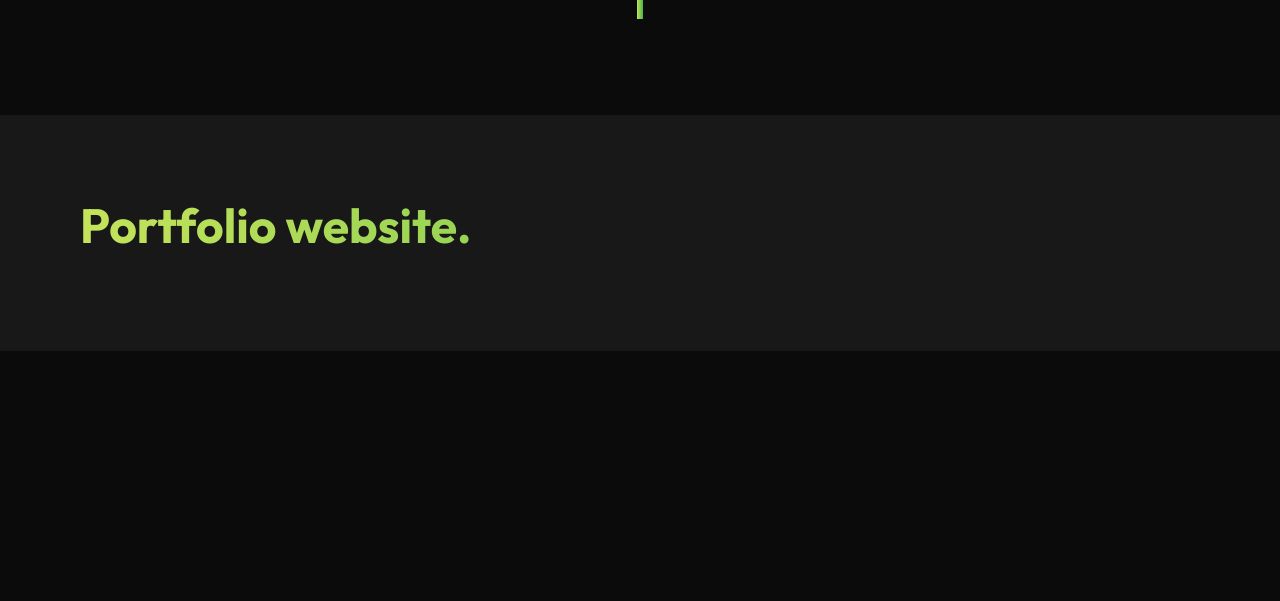
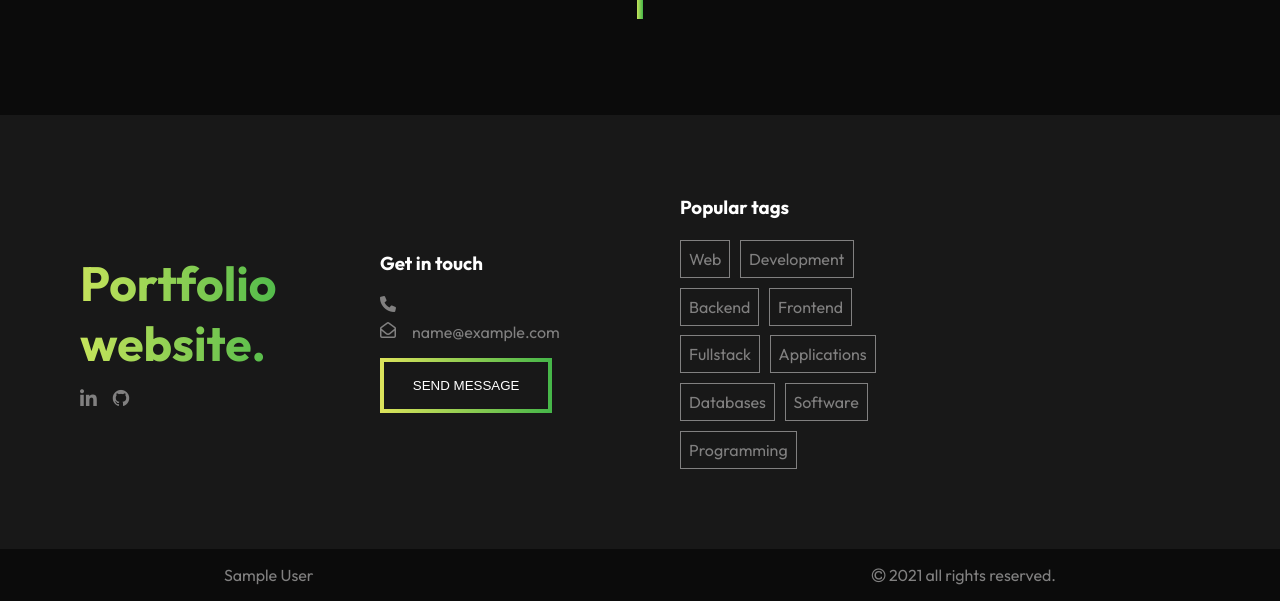
Before and after one commit to dequavious/portfolioWebsite, a Django app: template templates/portfolio/index.html in a window 1280 px wide. Shown: the part 5285-5886 px from the top of the page. Before the commit the page ends 5636 px from the top, so only its background shows below. Run offline with Django 3.2, Linux system fonts and the light colour scheme; the template is opened without the code that fills it, so the values that code supplies are empty; the visitor is signed in with stand-in values (Sample User, id 1); some libraries are stand-ins or nearby versions.

Commit message:
update footer

```diff
--- a/static/css/portfolio/_footer.scss
+++ b/static/css/portfolio/_footer.scss
@@ -1,7 +1,7 @@
 footer {
-  //display: grid;
-  //grid-template-columns: repeat(1, 1fr);
-  //justify-content: center;
+  display: grid;
+  grid-template-columns: repeat(4, 1fr);
+  justify-content: center;
   background-color: #181818;
   align-items: center;
   gap: 5rem;
@@ -15,5 +15,78 @@ footer {
         margin-bottom: 1rem;
       }
     }
+    .title {
+      color: white;
+      margin-bottom: 1.3rem;
+    }
+    a {
+      text-decoration: none;
+      button {
+        margin-top: 1rem;
+        box-shadow: 2px 1000px 1px #181818 inset;
+      }
+    }
+    ul {
+      display: flex;
+      flex-direction: column;
+      gap: 0.6rem;
+      li {
+        display: flex;
+        gap: 1rem;
+        transition: 0.5s ease-in-out;
+        cursor: pointer;
+      }
+    }
+    .footContact {
+      li {
+        &:hover {
+          @include gradientText;
+        }
+      }
+    }
+    .social {
+      display: flex;
+      flex-direction: row;
+      margin-top: 1rem;
+      gap: 1rem;
+
+      a {
+        color: rgb(129, 128, 128);
+        i {
+          font-size: 1.2rem;
+          transition: 0.5s ease-in-out;
+        }
+        &:hover {
+          .fa-github {
+              color: white;
+          }
+
+          .fa-linkedin-in {
+              color: #0e76a8;
+          }
+        }
+      }
+    }
+    .tags {
+      display: flex;
+      flex-direction: row;
+      flex-wrap: wrap;
+      li {
+        padding: 0.5rem;
+        width: max-content;
+        border: 1px solid rgb(129, 128, 128);
+        &:hover {
+          color: white !important;
+          @include gradientText;
+        }
+      }
+    }
   }
 }
+
+.lower__footer {
+  color: rgb(129, 128, 128);
+  display: flex;
+  justify-content: space-between;
+  padding: 1rem 14rem;
+}
--- a/static/css/portfolio/_mediaQueries.scss
+++ b/static/css/portfolio/_mediaQueries.scss
@@ -32,9 +32,26 @@
       }
     }
   }
+}
+
+@media screen and (min-width: 280px) and (max-width: 920px) {
   .footer {
-    padding: 50px;
-    align-items: center;
+    padding: 5vw 10vw;
+    grid-template-columns: 1fr;
+    gap: 10vw;
+  }
+  .lower__footer {
+    flex-direction: column;
+    text-align: center;
+    padding: 5vw;
+    gap: 1rem;
+  }
+}
+
+
+@media screen and (min-width: 921px) and (max-width: 1196px) {
+  .footer {
+    grid-template-columns: repeat(3, 1fr);
   }
 }
 
--- a/static/css/portfolio/index.css
+++ b/static/css/portfolio/index.css
@@ -539,6 +539,9 @@ tr {
 }
 
 footer {
+  display: grid;
+  grid-template-columns: repeat(4, 1fr);
+  justify-content: center;
   background-color: #181818;
   align-items: center;
   gap: 5rem;
@@ -551,6 +554,75 @@ footer .section .brand h2 {
   -webkit-text-fill-color: transparent;
   font-size: 3rem;
   margin-bottom: 1rem;
+}
+footer .section .title {
+  color: white;
+  margin-bottom: 1.3rem;
+}
+footer .section a {
+  text-decoration: none;
+}
+footer .section a button {
+  margin-top: 1rem;
+  box-shadow: 2px 1000px 1px #181818 inset;
+}
+footer .section ul {
+  display: flex;
+  flex-direction: column;
+  gap: 0.6rem;
+}
+footer .section ul li {
+  display: flex;
+  gap: 1rem;
+  transition: 0.5s ease-in-out;
+  cursor: pointer;
+}
+footer .section .footContact li:hover {
+  background: var(--gradient);
+  -webkit-background-clip: text;
+  -webkit-text-fill-color: transparent;
+}
+footer .section .social {
+  display: flex;
+  flex-direction: row;
+  margin-top: 1rem;
+  gap: 1rem;
+}
+footer .section .social a {
+  color: #818080;
+}
+footer .section .social a i {
+  font-size: 1.2rem;
+  transition: 0.5s ease-in-out;
+}
+footer .section .social a:hover .fa-github {
+  color: white;
+}
+footer .section .social a:hover .fa-linkedin-in {
+  color: #0e76a8;
+}
+footer .section .tags {
+  display: flex;
+  flex-direction: row;
+  flex-wrap: wrap;
+}
+footer .section .tags li {
+  padding: 0.5rem;
+  width: max-content;
+  border: 1px solid #818080;
+}
+footer .section .tags li:hover {
+  color: white !important;
+  background: var(--gradient);
+  -webkit-background-clip: text;
+  -webkit-text-fill-color: transparent;
+}
+
+.lower__footer {
+  color: #818080;
+  display: flex;
+  justify-content: space-between;
+  padding: 1rem 14rem;
 }
 
 @media screen and (min-width: 280px) and (max-width: 1080px) {
@@ -580,10 +652,24 @@ footer .section .brand h2 {
   .contact .left .form input, .contact .left .form textarea {
     padding-right: 10vw;
   }
+}
+@media screen and (min-width: 280px) and (max-width: 920px) {
+  .footer {
+    padding: 5vw 10vw;
+    grid-template-columns: 1fr;
+    gap: 10vw;
+  }
 
+  .lower__footer {
+    flex-direction: column;
+    text-align: center;
+    padding: 5vw;
+    gap: 1rem;
+  }
+}
+@media screen and (min-width: 921px) and (max-width: 1196px) {
   .footer {
-    padding: 50px;
-    align-items: center;
+    grid-template-columns: repeat(3, 1fr);
   }
 }
 @media screen and (min-width: 280px) and (max-width: 1470px) {
--- a/templates/portfolio/index.html
+++ b/templates/portfolio/index.html
@@ -416,8 +416,38 @@
             <div class="brand">
                 <h2>Portfolio website.</h2>
             </div>
+            <ul class="social">
+                <li><a href="https://www.linkedin.com/in/christiaan-slabbert-9070b922a/" target="_blank"><i class="fab fa-linkedin-in"></i></a></li>
+                <li><a href="https://github.com/dequavious" target="_blank"><i class="fa fa-github"></i></a></li>
+            </ul>
+        </div>
+        <div class="section">
+            <h3 class="title">Get in touch</h3>
+            <ul class="footContact">
+                <li><i class="fas fa-phone"></i> {{ user.number }}</li>
+                <li><i class="far fa-envelope-open"></i> {{ user.email }}</li>
+            </ul>
+            <a href="#contact"><button>Send message</button></a>
+        </div>
+         <div class="section">
+            <h3 class="title">Popular tags</h3>
+            <ul class="footList tags">
+                <li>Web</li>
+                <li>Development</li>
+                <li>Backend</li>
+                <li>Frontend</li>
+                <li>Fullstack</li>
+                <li>Applications</li>
+                <li>Databases</li>
+                <li>Software</li>
+                <li>Programming</li>
+            </ul>
         </div>
     </footer>
+    <div class="lower__footer">
+        <span>{{ user.name }} {{ user.surname }}</span>
+        <span><i class="fa fa-copyright"></i> 2021 all rights reserved.</span>
+    </div>
     <script src="{% static "js/animation.js" %}"></script>
     <script src="{% static "js/script.js" %}"></script>
     <script>
```
Also changed, not shown: 1 other file.
